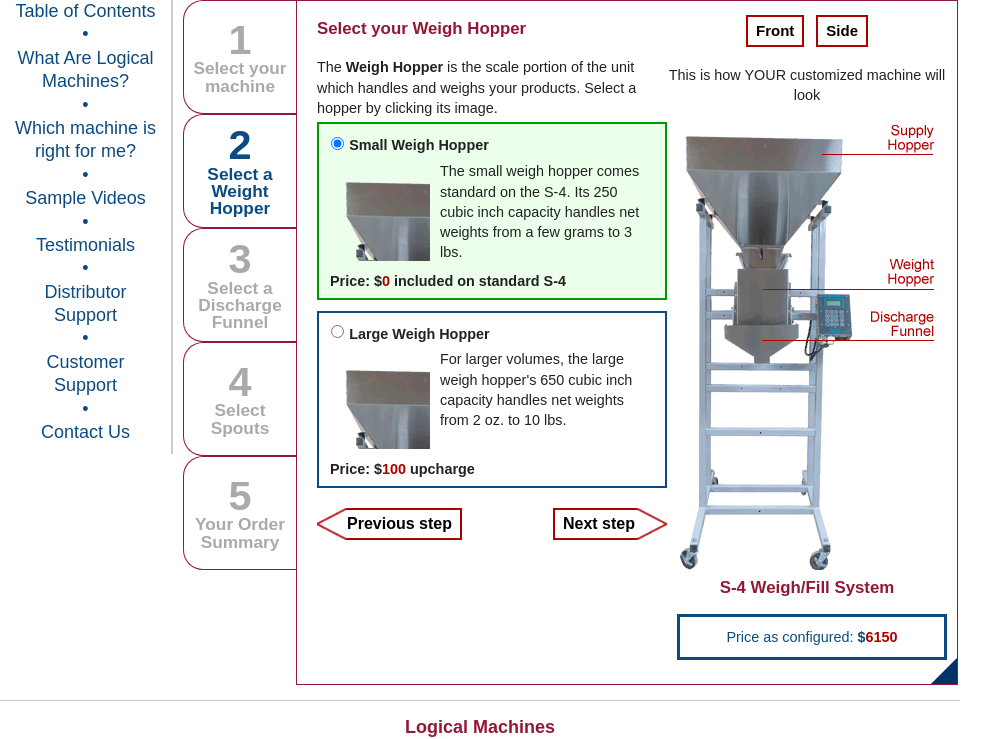
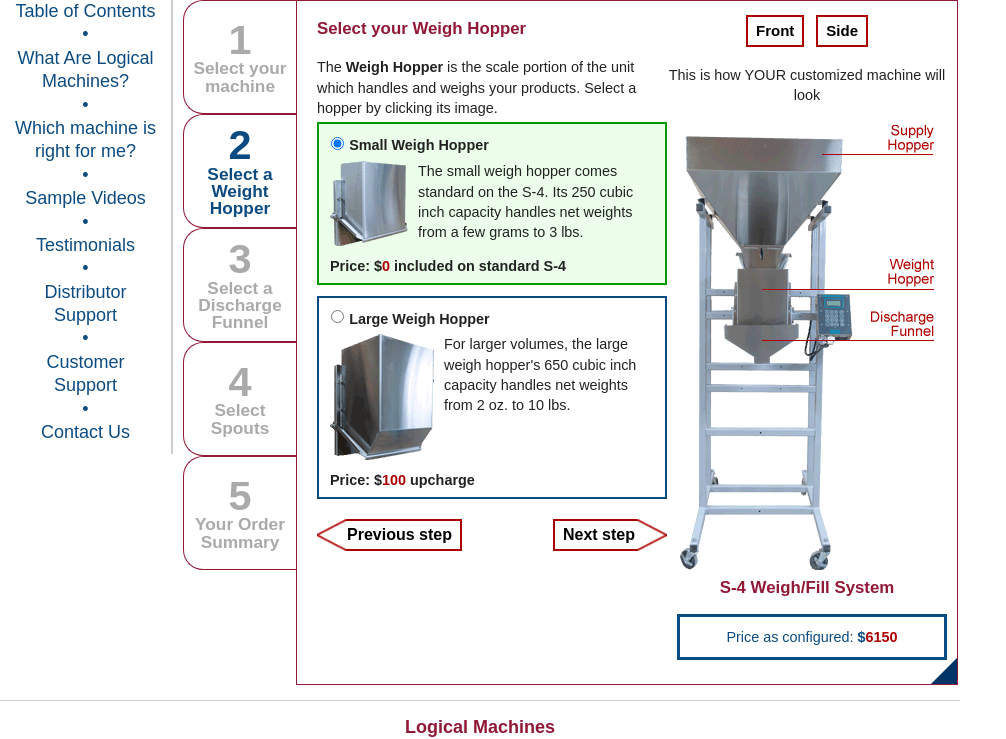
Before and after one commit to tashaharrison/lmpag, a PHP site: page /foo/ in a window 1280 px wide, after a click that opens the changed part. Shown: the part 118-857 px from the top of the page, without its empty margins (0-1006 px from the left). Run offline with PHP 8.4, Linux system fonts and the light colour scheme; some libraries are stand-ins or nearby versions.

Commit message:
Change accessories-image class to component-image. Fixed broken component images.

```diff
--- a/css/main.css
+++ b/css/main.css
@@ -412,10 +412,10 @@ form#logical-machines-price-accesory-guide {
 	left: 19px;
 }
 /*
- * Accessories images
+ *  Component images
  */
 
-.accessories-image {
+.component-image {
 	background: url("../img/sprite.png") no-repeat 0 0 transparent;
 	float: left;
 	height: 100px;
@@ -423,34 +423,34 @@ form#logical-machines-price-accesory-guide {
 	margin-right: 10px;
 	width: 100px;
 }
-.field-name-weight-hopper .small label .accessories-image,
+#field-name-weight-hopper .small label .component-image,
 #weigh-hopper-sml {
 	width: 78px;
 	height: 85px;
 	background-position: -124px -1050px;
 }
-.field-name-weight-hopper .large label .accessories-image,
+#field-name-weight-hopper .large label .component-image,
 #weigh-hopper-lrg {
 	width: 104px;
 	height: 126px;
 	background-position: -10px -914px;
 }
-.field-name-discharge-funnel .small .std-fnl label .accessories-image {
+#field-name-discharge-funnel .small .std-fnl label .component-image {
 	width: 104px;
 	height: 60px;
 	background-position: -124px -1334px;
 }
-.field-name-discharge-funnel .small .steep-fnl label .accessories-image {
+#field-name-discharge-funnel .small .steep-fnl label .component-image {
 	width: 104px;
 	height: 106px;
 	background-position: -124px -914px;
 }
-.field-name-discharge-funnel .large .std-fnl label .accessories-image {
+#field-name-discharge-funnel .large .std-fnl label .component-image {
 	width: 104px;
 	height: 89px;
 	background-position: -10px -1050px;
 }
-.field-name-discharge-funnel .large .steep-fnl label .accessories-image {
+#field-name-discharge-funnel .large .steep-fnl label .component-image {
 	width: 104px;
 	height: 81px;
 	background-position: -10px -1334px;
@@ -460,7 +460,7 @@ form#logical-machines-price-accesory-guide {
  * Form styles
  */
 
-ul.field-type-radio,
+.field-type-radio,
 ul.field-type-textfield {
 	list-style: none;
 	padding: 0;
--- a/index.html
+++ b/index.html
@@ -250,7 +250,7 @@
 									<li class="small">
 										<input type="radio" id="smwh" class="active" name="weight-hopper" value="small-weight-hopper" checked="checked"/>
 										<label for="smwh" class="clearfix"><h4 class="name">Small Weigh Hopper</h4>
-											<div class="accessories-image ir">
+											<div class="component-image ir">
 												Small Weigh Hopper image
 											</div>
 											<p class="description">
@@ -264,7 +264,7 @@
 									<li class="large">
 										<input type="radio" id="lrgwh" name="weight-hopper" value="large-weight-hopper" />
 										<label for="lrgwh" class="clearfix"><h4 class="name">Large Weigh Hopper</h4>
-											<div class="accessories-image ir">
+											<div class="component-image ir">
 												Large Weigh Hopper image
 											</div>
 											<p class="description">
@@ -287,7 +287,7 @@
 									<li class="small default-discharge-funnel">
 										<input type="radio" id="std-fnl" class="active" name="discharge-funnel" value="standard-discharge-funnel" checked="checked" />
 										<label for="std-fnl" class="std-fnl clearfix"><h4 class="name">Standard Discharge Funnel</h4>
-											<div class="accessories-image ir">
+											<div class="component-image ir">
 												Standard Discharge Funnel image
 											</div>
 											<p class="description">
@@ -307,7 +307,7 @@
 									<li class="small default-discharge-funnel">
 										<input type="radio" id="steep-fnl" name="discharge-funnel" value="steep-funnel" />
 										<label for="steep-fnl" class="steep-fnl clearfix"><h4 class="name">Steep-Sided Discharge Funnel</h4>
-											<div class="accessories-image ir">
+											<div class="component-image ir">
 												Steep-Sided Discharge image
 											</div>
 											<p class="description">
@@ -327,7 +327,7 @@
 									<li class="small hidden">
 										<input type="radio" id="small-std-fnl" name="discharge-funnel" value="small-standard-funnel" />
 										<label for="small-std-fnl" class="std-fnl clearfix"><h4 class="name">Small Standard Discharge Funnel</h4>
-											<div class="accessories-image ir">
+											<div class="component-image ir">
 												Small Standard Discharge Funnel image
 											</div>
 											<p class="description">
@@ -340,7 +340,7 @@
 									<li class="small hidden">
 										<input type="radio" id="small-steep-fnl" name="discharge-funnel" value="small-steep-funnel" />
 										<label for="small-steep-fnl" class="steep-fnl clearfix"><h4 class="name">Small Steep-Sided Discharge Funnel</h4>
-											<div class="accessories-image ir">
+											<div class="component-image ir">
 												Small Steep-Sided Discharge image
 											</div>
 											<p class="description">
@@ -353,7 +353,7 @@
 									<li class="large hidden">
 										<input type="radio" id="large-std-fnl" name="discharge-funnel" value="large-standard-funnel" />
 										<label for="large-std-fnl" class="std-fnl clearfix"><h4 class="name">Large Standard Discharge Funnel</h4>
-											<div class="accessories-image ir">
+											<div class="component-image ir">
 												Large Standard Discharge Funnel image
 											</div>
 											<p class="description">
@@ -366,7 +366,7 @@
 									<li class="large hidden">
 										<input type="radio" id="large-steep-fnl" name="discharge-funnel" value="large-steep-funnel" />
 										<label for="large-steep-fnl" class="steep-fnl clearfix"><h4 class="name">Large Steep-Sided Discharge Funnel</h4>
-											<div class="accessories-image ir">
+											<div class="component-image ir">
 												Large Steep-Sided Discharge image
 											</div>
 											<p class="description">
@@ -633,21 +633,21 @@
 											Spout 1
 										</legend>
 										<ul class="field-type-radio field-name-spout-type">
-											<li>
+											<li class="flat-bag">
 												<input type="radio" id="type0Spout1" name="typeSpout1" value="flat-bag" />
 												<label for="type0Spout1">
 													<div class="spout-sprite ir">
 														Flag bag spout image
 													</div><h4 class="name">Flag bag</h4></label>
 											</li>
-											<li>
+											<li class="four-sided-bag">
 												<input type="radio" id="type1Spout1" name="typeSpout1" value="four-sided-bag" />
 												<label for="type1Spout1">
 													<div class="spout-sprite ir">
 														4 sided bag spout image
 													</div><h4 class="name">4 sided bag</h4></label>
 											</li>
-											<li>
+											<li class="can-jar">
 												<input type="radio" id="type2Spout1" name="typeSpout1" value="can-jar" />
 												<label for="type2Spout1">
 													<div class="spout-sprite ir">
--- a/js/main.js
+++ b/js/main.js
@@ -189,7 +189,8 @@ $(document).ready(function() {
 				case 'field-name-weight-hopper':
 					// Assign properties to the machine.weighHopper object
 					machine.weighHopper.id = $fieldID.attr('name');
-					machine.weighHopper.name = $fieldLabel.find('.machineName').text(), machine.weighHopper.price = $fieldLabel.find('.amount').text()
+					machine.weighHopper.name = $fieldLabel.find('.machineName').text();
+					machine.weighHopper.price = $fieldLabel.find('.amount').text()
 					// Assign classes to machine image
 					$machineImage.removeClass('smwh lrgwh std-fnl steep-fnl').addClass(objectVal + ' std-fnl');
 					// Show/Hide discharge funnels and reset checked properties
@@ -200,6 +201,10 @@ $(document).ready(function() {
 						$dischargeFunnel.find($('.small #small-std-fnl')).prop('checked', true);
 					break;
 				case 'field-name-discharge-funnel':
+					// Assign properties to the machine.weighHopper object
+					machine.dischargeFunnel.id = $fieldID.attr('name');
+					machine.dischargeFunnel.name = $fieldLabel.find('.machineName').text();
+					machine.dischargeFunnel.price = $fieldLabel.find('.amount').text()
 					$machineImage.toggleClass('std-fnl steep-fnl');
 					break;
 				case 'field-name-spout':
@@ -237,14 +242,13 @@ $(document).ready(function() {
 		// The selected spout type
 		$spoutSelected = $spoutContainer.find('.field-name-spout-type input:checked'), spoutSelectedVal = $spoutSelected.val(), spoutSelectedTitle = $spoutSelected.next('label').find('h4').text(),
 		// Spout dimension values
-		dimensionFieldWidth = $spoutContainer.find('.width input').val(), dimensionFieldD1 = $spoutContainer.find('.d1 input').val(), dimensionFieldD2 = $spoutContainer.find('.d2 input').val(), dimensionFieldDiameter = $spoutContainer.find('.diameter input').val(),
+		dimensionFieldWidth = parseInt($spoutContainer.find('.width input').val()), dimensionFieldD1 = $spoutContainer.find('.d1 input').val(), dimensionFieldD2 = $spoutContainer.find('.d2 input').val(), dimensionFieldDiameter = $spoutContainer.find('.diameter input').val(),
 		// Visisble dimension fields
 		$dimensionFieldsVisible = $spoutContainer.find('.field-type-textfield input').filter(":visible");
 		if ($dimensionFieldsVisible.valid()) {
-			var spoutSize = 0;
+			var spoutSize;
 			switch (spoutSelectedVal) {
-				case 'flag-bag':
-				alert(dimensionFieldWidth);
+				case 'flat-bag':
 					if (dimensionFieldWidth < 2) {
 						spoutSize = 0.75;
 					} else if (dimensionFieldWidth >= 2 && 2.4 >= dimensionFieldWidth) {
```
Also changed, not shown: other parts of css/main.css (+14 -14 lines).
